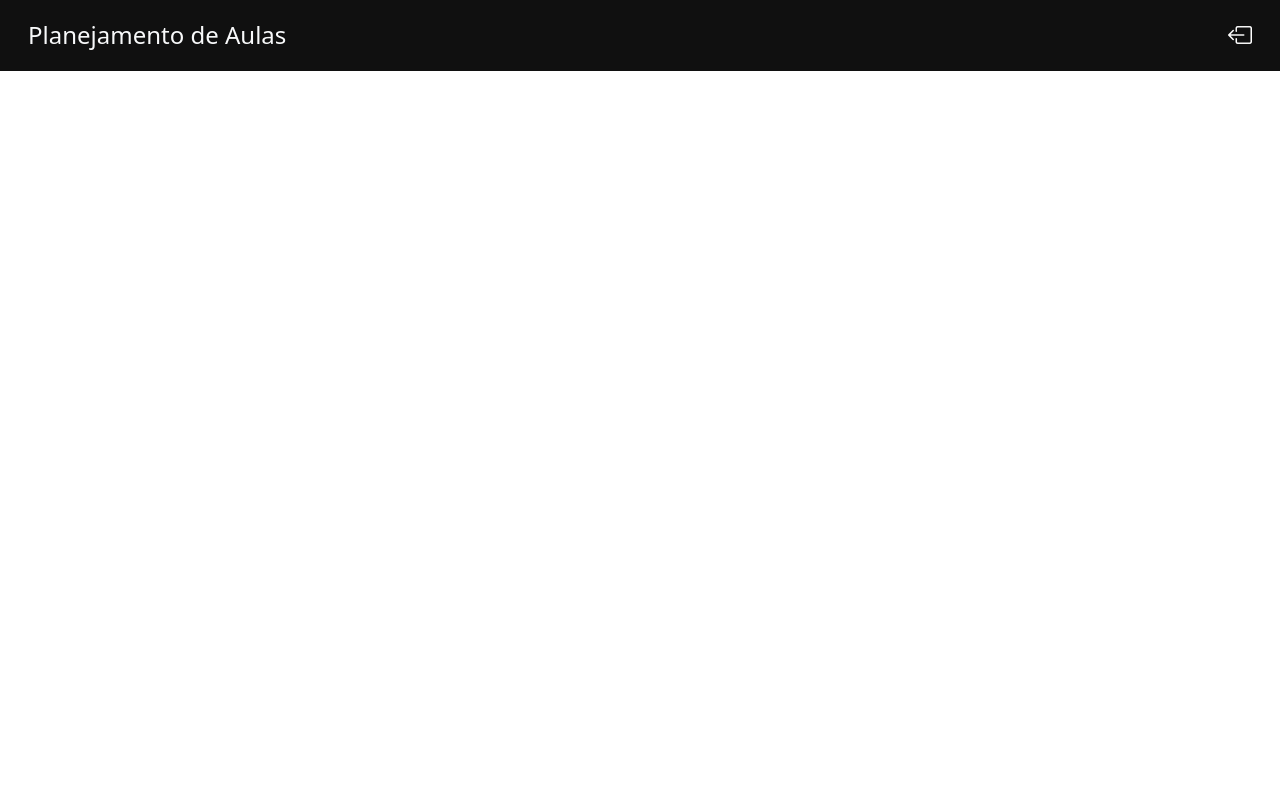
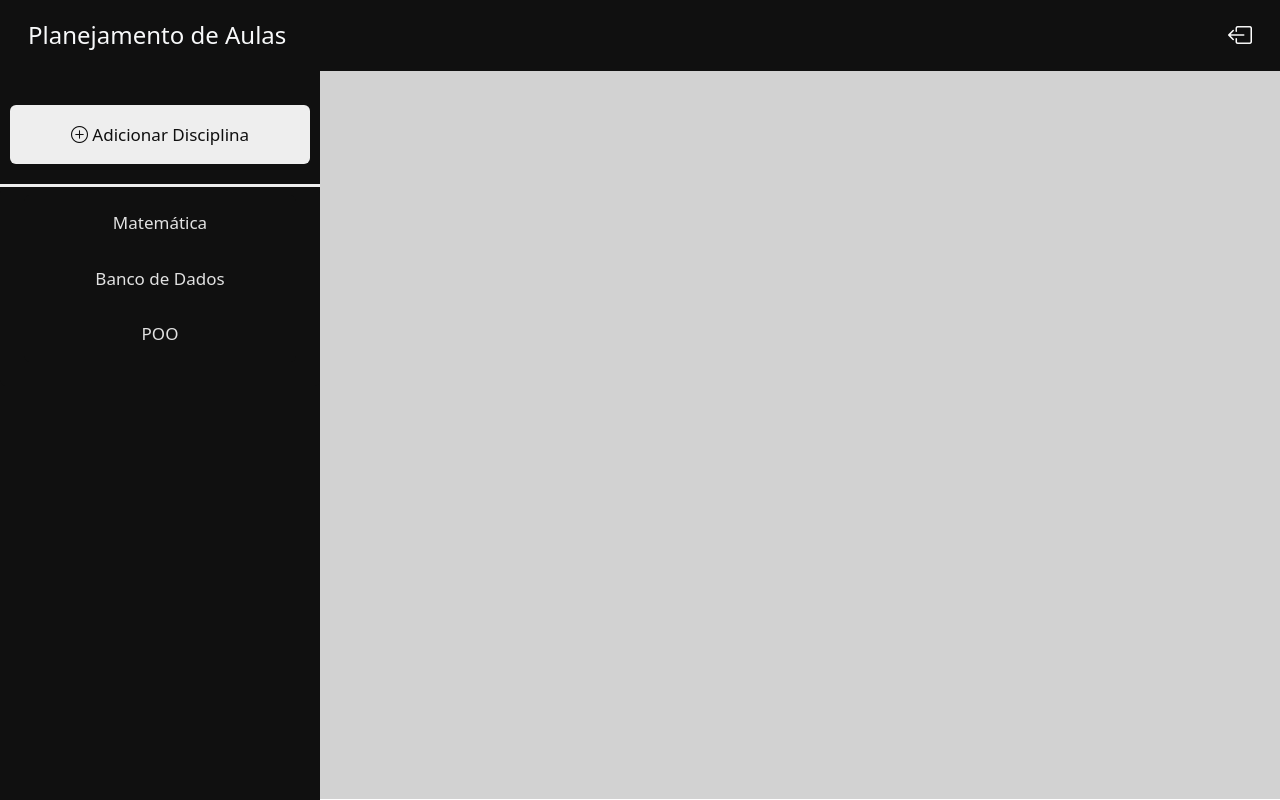
Before and after one commit to hpe-palermo/planejamento-de-aulas, a React (Vite) app in the folder react-app/: page /home in a window 1280 px wide. Built offline with nearby package versions, Linux system fonts and the light colour scheme.

Commit message:
sidebar funfando

```diff
--- a/react-app/src/Pages/Home.tsx
+++ b/react-app/src/Pages/Home.tsx
@@ -1,16 +1,31 @@
-import React from "react";
+import React, { useState } from "react";
 import NavBar from "../components/NavBar";
 import SideBar from "../components/SideBar";
 import ContentPage from "../components/ContentPage";
+import Backdrop from "../components/Backdrop";
+import styled from "styled-components";
+
+const Container = styled.div`
+    height: calc(100vh - 72px);
+    background-color: #d2d2d2;
+`;
 
 function Home() {
+
+    const [sidebarActive, setSidebarActive] = useState(false);
+
+    const toggleSidebar = () => {
+        setSidebarActive(!sidebarActive);
+    };
+
     return (
         <>
-        <NavBar />
-        <div>
-            <SideBar />
+        <NavBar active={sidebarActive} functionToggle={toggleSidebar} />
+        <Container>
+            <Backdrop active={sidebarActive}/>
+            <SideBar active={sidebarActive} closeSideBar={toggleSidebar} />
             <ContentPage />
-        </div>
+        </Container>
         </>
     );
 }
--- /dev/null
+++ b/react-app/src/components/Backdrop.jsx
@@ -0,0 +1,21 @@
+import React from "react";
+import styled from "styled-components";
+
+const BackdropComponent = styled.div`
+    display: ${props => (props.active ? 'block' : 'none')};
+    position: fixed;
+    top: 0;
+    left: 0;
+    height: 100vh;
+    width: 100vw;
+    background-color: rgba(0, 0, 0, 0.7);
+    /* z-index: ${props => (props.active ? 'block' : 'none')}; */
+`;
+
+function Backdrop({ active }) {
+    return (
+        <BackdropComponent active={active} />
+    );
+}
+
+export default Backdrop;
--- a/react-app/src/components/ContentPage.jsx
+++ b/react-app/src/components/ContentPage.jsx
@@ -1,15 +1,8 @@
 import React from "react";
-import styled from "styled-components";
-
-const ContentPageComponent = styled.div`
-
-`;
 
 function SideBar() {
     return (
-        <ContentPageComponent>
-            {/*  */}
-        </ContentPageComponent>
+        <></>
     )
 }
 
--- a/react-app/src/components/NavBar.jsx
+++ b/react-app/src/components/NavBar.jsx
@@ -16,11 +16,13 @@ const NavBarComponent = styled.nav`
     }
 `;
 
-function NavBar() {
+function NavBar({ active, functionToggle }) {
+
+
     return (
         <NavBarComponent className="navbar p-3 w-100">
             <div className="container-fluid d-flex justify-content-between">
-                <div className="menu-toggle active fs-4d-flex align-items-center" id="open-sidebar">
+                <div onClick={functionToggle} className="menu-toggle active fs-4d-flex align-items-center" id="open-sidebar">
                     <i className="bi-list text-color"></i>
                 </div>
                 <h1 className="navbar-brand mb-0 fs-4 text-colord-flex align-items-center text-light">
--- a/react-app/src/components/SideBar.jsx
+++ b/react-app/src/components/SideBar.jsx
@@ -1,14 +1,117 @@
-import React from "react";
+import React, { act } from "react";
 import styled from "styled-components";
 
 const SideBarComponent = styled.div`
+    --primary-color: #101010;
+    /* --secondary-color: #838383; */
+    --tertiary-color: #d2d2d2;
 
+    height: calc(100vh - 72px);
+    background-color: #101010;
+    color: #e2e2e2;
+    width: 320px;
+    transition: .5s;
+
+    &.active {
+        position: fixed;
+        transform: translateX(-100%);
+    }
+
+
+ @media (max-width: 1023px) {
+        .menu-toggle {
+            display: inline;
+            cursor: pointer;
+        }
+
+        .title-close-btn {
+            display: flex;
+            justify-content: space-between;
+            align-items: center;
+            margin-top: 20px;
+        }
+
+        .content {
+            height: 100%;
+            width: 100%;
+        }
+
+        & {
+            height: calc(100% + 20px);
+            position: fixed;
+            top: 0;
+            left: 0;
+            transform: translateX(-400px);
+            transition: transform 0.3s ease-in-out;
+            z-index: ${props => (props.active ? 100 : 0)};
+        }
+
+        &.active {
+            transform: translateX(0px);
+        }
+    }
+
+    .ctn-button-add {
+        text-align: center;
+        padding: 10px;
+        border-bottom: 3px solid #eee;
+    }
+
+
+    .ctn-button-add button {
+        background-color: #eee;
+        color: var(--primary-color);
+        width: 100%;
+        font-size: 17px;
+        transition: background-color .2s;
+        margin-bottom: 10px;
+    }
+
+    .ctn-button-add button:hover {
+        color: #eee;
+        border: 1px solid #eee;
+        background-color: transparent;
+    }
+
+    .list-group {
+        background-color: var(--primary-color);
+    }
+
+    .list-group-item {
+        background-color: var(--primary-color);
+        color: #e2e2e2;
+        margin: 0;
+        padding: 15px;
+        font-size: 17px;
+        border: none;
+    }
+
+    .list-group-item:hover {
+        border-radius: 10px;
+        background-color: var(--tertiary-color);
+        color: #000;
+    }
 `;
 
-function SideBar() {
+function SideBar({ active, closeSideBar }) {
+
     return (
-        <SideBarComponent>
-            {/*  */}
+        <SideBarComponent className={`sidebar ${active ? 'active' : ''}`} id="sidebar">
+            <div className="title-close-btn d-flex justify-content-between align-items-center p-3 pb-2">
+                <div onClick={closeSideBar} className={`close-sidebar d-flex justify-content-end w-100 ${active ? 'd-inline' : 'd-none'}`} id="close-sidebar">
+                    <i className="bi-x-circle fs-1"></i>
+                </div>
+            </div>
+            <div className="ctn-button-add text-center" id="ctn-button-add">
+                <button className="btn bg-primary-color p-3">
+                    <i className="bi-plus-circle"></i> Adicionar Disciplina
+                </button>
+            </div>
+            <ul className="container p-4 list-group d-flex text-center pt-2">
+                <li className="list-group-item">Matemática</li>
+                <li className="list-group-item">Banco de Dados</li>
+                <li className="list-group-item">POO</li>
+            </ul>
         </SideBarComponent>
     )
 }
```
Also changed, not shown: react-app/src/components/Container.jsx (added, +15 -0 lines).
